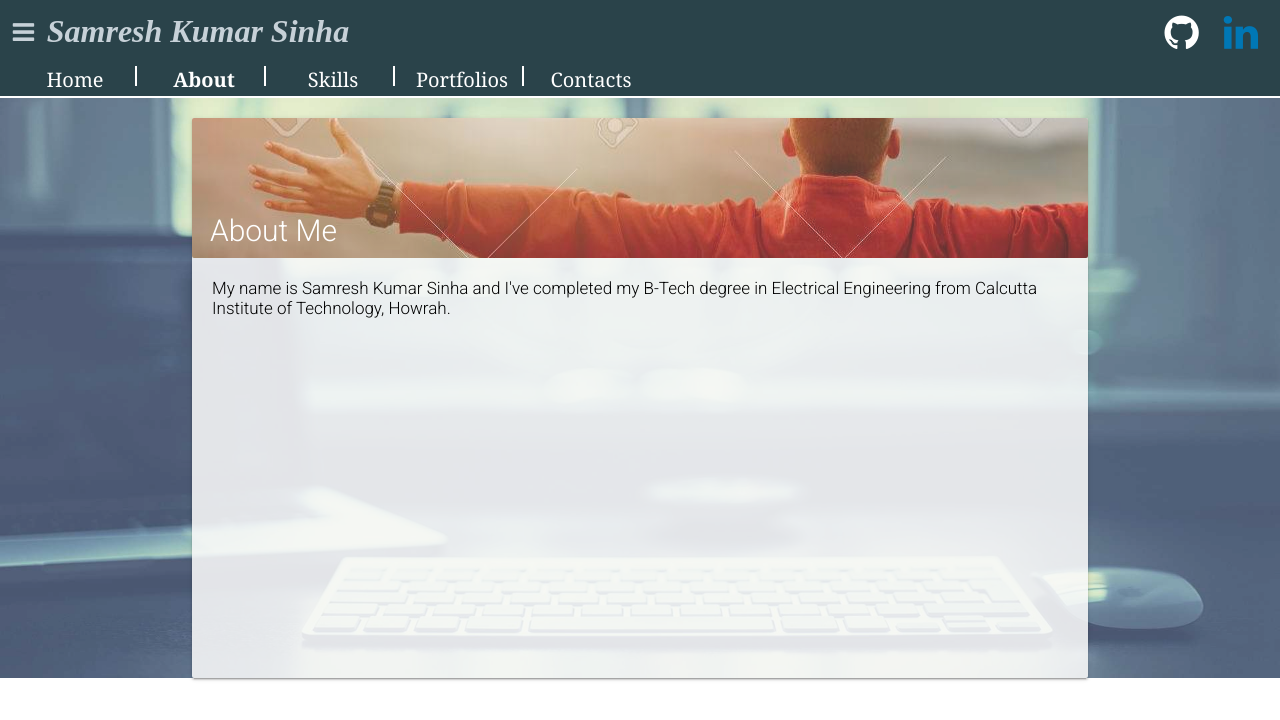
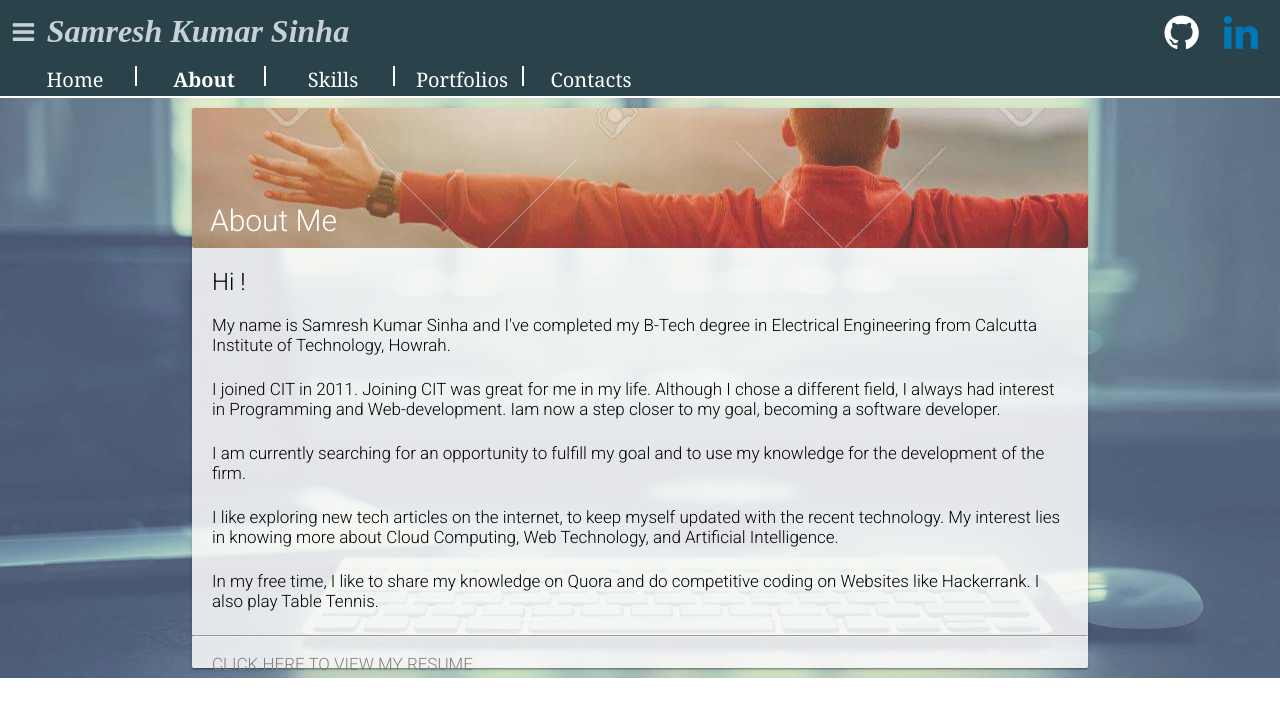
Before and after one commit to Samsinha8/Samresh-Sinha, a React (Create React App) app: page /About in a window 1280 px wide. Shown: the top 720 px of the page. Built offline with nearby package versions, Linux system fonts and the light colour scheme.

Commit message:
completed skills and about pages

```diff
--- a/src/App.css
+++ b/src/App.css
@@ -181,12 +181,12 @@
   height: 300px;
   width: 300px;
   border-radius: 100%;
-  border: 2px solid #571F1F;
+  border: 2px solid white;
   padding: 5px;
 }
 .hi{
   font-family: 'Roboto', sans-serif;
-  color: #571F1F;
+  color: white;
   font-size: 40px;
   font-weight: 300;
   margin-bottom: 0px;
@@ -205,15 +205,34 @@
   margin-left: auto;
   margin-right: auto;
   background-color: rgba(250, 250, 250, 0.87);
-  margin-top: -560px;
+  margin-top: -570px;
   position: relative;
   box-shadow: 0 2px 2px 0 rgba(0,0,0,.14), 0 3px 1px -2px rgba(0,0,0,.2), 0 1px 5px 0 rgba(0,0,0,.12);
 }
 .desc p{
-  margin: 20px;
+  margin-top: 0px;
+  margin-left: 20px;
+  margin-right: 20px;
+  margin-bottom: 24px;
   font-family: 'Roboto', sans-serif;
   font-weight: 300;
   font-size: 17px;
+}
+.desc h3{
+  margin-left: 20px;
+  margin-bottom: 0px;
+  font-family: 'Roboto', sans-serif;
+  font-weight: 300;
+  font-size: 17px;
+}
+.desc h2{
+  margin-left: 20px;
+  font-family: 'Roboto', sans-serif;
+  font-weight: 300;
+}
+.desc a{
+  text-decoration: none;
+  color: grey;
 }
 .abthead{
   border-radius: 2px;
@@ -255,33 +274,36 @@
   font-family: 'Roboto', sans-serif;
 }
 .contact h1{
-  font-weight: 200;
+  font-weight: 300;
   font-size: 60px;
-  color: #571F1F;
+  color: white;
+}
+.contact a{
+  text-decoration: none;
 }
 .first{
   margin-top: 80px;
-  color: #571F1F;
+  color: white;
   font-size: 30px;
   font-weight: 300;
 }
 .sec{
   font-size: 23px;
-  color: #571F1F;
+  color: white;
   font-weight: 300;
 }
 .fa-envelope{
-  color: #571F1F;
+  color: white;
   font-size: 25px;
   margin-right: 20px;
 }
 .fa-phone{
-  color: #571F1F;
+  color: white;
   font-size: 25px;
   margin-right: 20px;
 }
 .contact h2{
-  font-size: 20px;
-  font-weight: 300;
-  color: #571F1F;
+  font-size: 22px;
+  font-weight: 500;
+  color: white;
 }
--- a/src/Containers/About.js
+++ b/src/Containers/About.js
@@ -19,11 +19,32 @@ const About = () => (
     <div className="desc">
       <div className="abthead" />
       <h1 className="text">About Me</h1>
+      <h2>Hi !</h2>
       <p>
-        My name is Samresh Kumar Sinha and I've completed my B-Tech degree in Electrical Engineering from Calcutta Institute of Technology, Howrah.
+        My name is Samresh Kumar Sinha and I've completed my B-Tech degree in Electrical Engineering
+        from Calcutta Institute of Technology, Howrah.
       </p>
+      <p>
+        I joined CIT in 2011. Joining CIT was great for me in my life. Although I chose a different
+        field, I always had interest in Programming and Web-development. Iam now a step closer to my
+        goal, becoming a software developer.
+      </p>
+      <p>
+        I am currently searching for an opportunity to fulfill my goal and to use my knowledge for
+        the development of the firm.
+      </p>
+      <p>
+        I like exploring new tech articles on the internet, to keep myself updated with the recent
+        technology. My interest lies in knowing more about Cloud Computing, Web Technology, and
+        Artificial Intelligence.
+      </p>
+      <p>
+        In my free time, I like to share my knowledge on Quora and do competitive coding on Websites
+        like Hackerrank. I also play Table Tennis.
+      </p>
+      <hr />
+      <a href="https://drive.google.com/file/d/0BwaHyFnWjuFRY0pTUjFzRmt6TTg/view?usp=sharing"><h3>CLICK HERE TO VIEW MY RESUME</h3></a>
     </div>
-
   </div>
 );
 
--- a/src/Containers/Contacts.js
+++ b/src/Containers/Contacts.js
@@ -20,7 +20,7 @@ const Contacts = () => (
       <h1>Thanks for visiting!</h1>
       <p className="first">I would love to hear more from you.</p>
       <p className="sec">Want to know more about my projects? My work? Or want to provide me an opportunity of working with you?</p>
-      <h2><i className="fa fa-envelope" />sam.749382@gmail.com</h2>
+      <a href="mailto:sam.749382@gmail.com"><h2><i className="fa fa-envelope" />sam.749382@gmail.com</h2></a>
       <h2><i className="fa fa-phone" />9852236661</h2>
     </div>
   </div>
--- a/src/Containers/Skills.js
+++ b/src/Containers/Skills.js
@@ -19,6 +19,21 @@ const Skills = () => (
     <div className="desc">
     <div className="sklhead" />
     <h1 className="text">My Skills</h1>
+    <h3>LANGUAGES</h3>
+    <hr />
+    <p>JavaScript, HTML, CSS, C, SQL</p>
+    <h3>FRAMEWORKS, LIBRARIES AND OTHER TECHNOLOGIES</h3>
+    <hr />
+    <p>Node.js, React</p>
+    <h3>DATABASES</h3>
+    <hr />
+    <p>My SQL, MongoDB</p>
+    <h3>VERSION CONTROL</h3>
+    <hr />
+    <p>Git</p>
+    <h3>PLATFORMS</h3>
+    <hr />
+    <p>Windows, Linux (Ubuntu)</p>
     </div>
   </div>
 );
```
Also changed, not shown: public/images/myimage.jpg.
